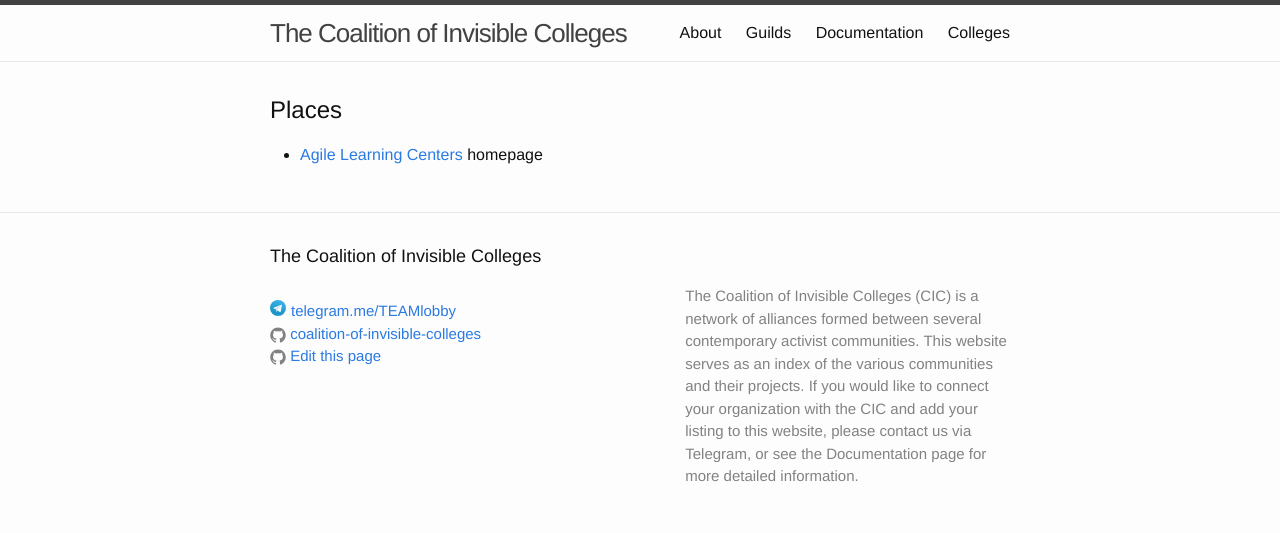
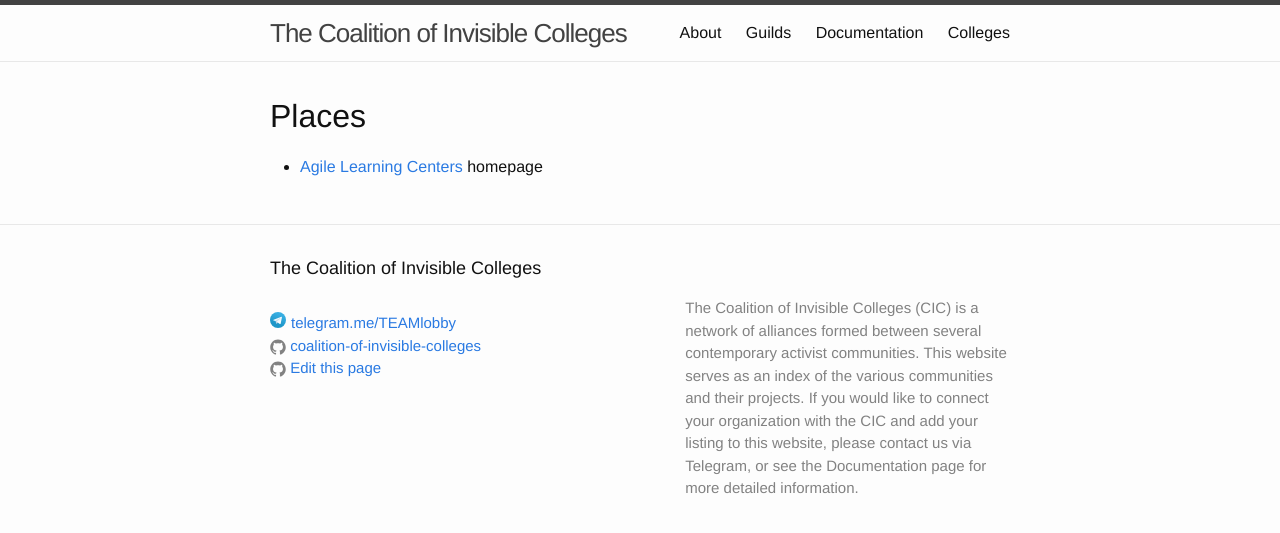
Before and after one commit to coalition-of-invisible-colleges/cic.github.io, a Jekyll site: the page built from colleges/ceptr/ceptr-teachers.md, in a window 1280 px wide. Shown: the top 533 px of the page. Built offline with Jekyll 4.4.1, drawn with Linux system fonts in a browser that asks for light colours.

Commit message:
Fixed heading size

```diff
--- a/colleges/ceptr/ceptr-teachers.md
+++ b/colleges/ceptr/ceptr-teachers.md
@@ -4,5 +4,5 @@ college: ceptr
 guild: teachers
 pointperson: deicidus
 ---
-## Places
+# Places
 * [Agile Learning Centers](http://agilelearningcenters.org/) homepage
```
